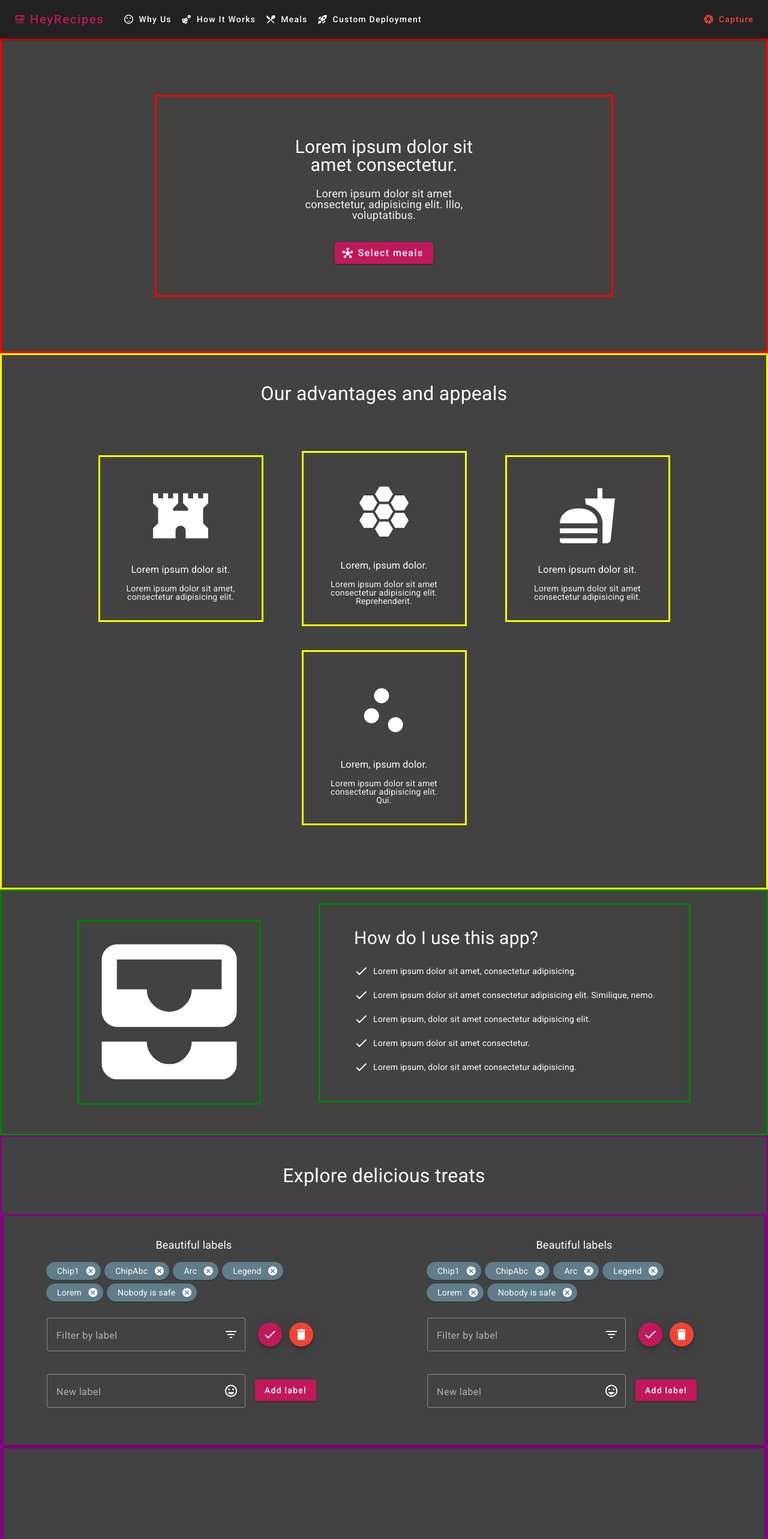
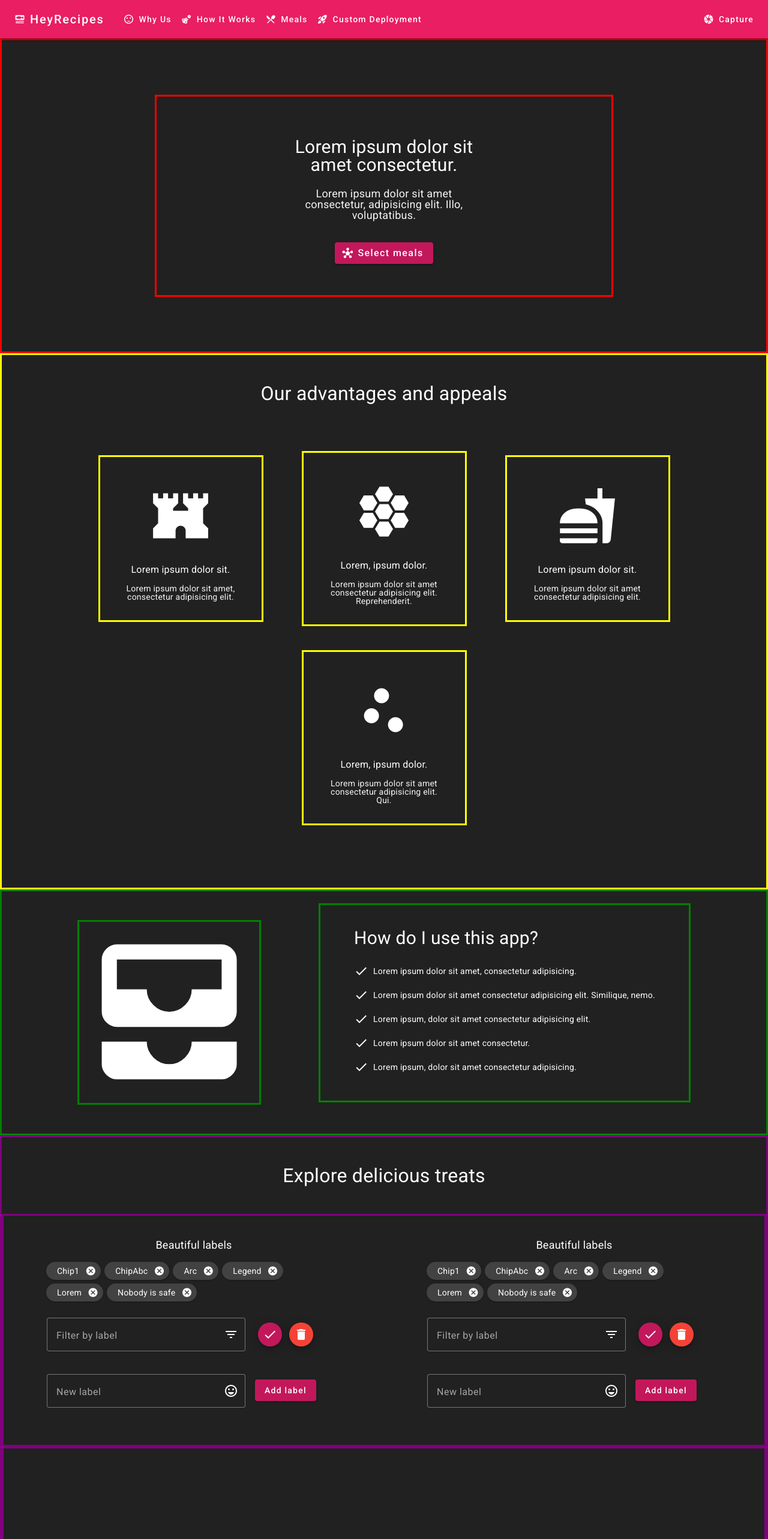
Before and after one commit to Kairn/hey-recipes, an Angular app: page / in a window 1280 px wide. Shown: the top 2566 px of the page at 60% size. Built offline with nearby package versions, Linux system fonts and the light colour scheme.

Commit message:
minor color adjustments

```diff
--- a/src/app/chipset/chipset.component.scss
+++ b/src/app/chipset/chipset.component.scss
@@ -1,5 +1,6 @@
 @import '../../imports.scss';
 
+$chip-color: $basic-color;
 $chip-hei: 30px;
 $min-chip-wid: 60px;
 $side-btn-width: 102px;
@@ -32,7 +33,7 @@ $side-btn-width: 102px;
 }
 
 .chip {
-    background-color: $accent-color;
+    background-color: $chip-color;
     display: inline-flex;
     justify-content: space-between;
     align-items: center;
@@ -48,7 +49,7 @@ $side-btn-width: 102px;
     cursor: default;
 
     &:hover {
-        background-color: lighten($color: $accent-color, $amount: 5%);
+        background-color: lighten($color: $chip-color, $amount: 5%);
         box-shadow: 0px 3px 3px 0px rgba($color: #000000, $alpha: 0.2);
         transition-duration: 0.25s;
         transition-property: box-shadow;
--- a/src/app/footer/footer.component.scss
+++ b/src/app/footer/footer.component.scss
@@ -1,5 +1,7 @@
+@import '../../imports.scss';
+
 #footer-box {
-    background-color: #212121;
+    background-color: $primary-color;
     width: 100%;
     min-height: 95px;
     color: white;
--- a/src/app/header/header.component.html
+++ b/src/app/header/header.component.html
@@ -2,7 +2,7 @@
     <button mat-icon-button [matMenuTriggerFor]="menu" class="nav-menu">
         <mat-icon>menu</mat-icon>
     </button>
-    <button mat-button color="primary" class="nav-button-main">
+    <button mat-button color="basic" class="nav-button-main">
         <mat-icon>set_meal</mat-icon>
         HeyRecipes
     </button>
@@ -24,7 +24,7 @@
         Custom Deployment
     </button>
     <span class="nav-spacer-right-fill"></span>
-    <button mat-button color="warn" class="nav-button">
+    <button mat-button color="basic" class="nav-button">
         <mat-icon>camera</mat-icon>
         Capture
     </button>
--- a/src/app/header/header.component.scss
+++ b/src/app/header/header.component.scss
@@ -1,3 +1,5 @@
+@import '../../imports.scss';
+
 .nav-menu {
     display: none;
 }
@@ -6,6 +8,7 @@
     position: fixed;
     top: 0;
     z-index: 100;
+    background-color: $primary-color;
     box-shadow: 0 2px 4px 0 rgba($color: #000000, $alpha: 0.5);
 }
 
--- a/src/imports.scss
+++ b/src/imports.scss
@@ -2,3 +2,4 @@ $primary-color: #e91e63;
 $accent-color: #607d8b;
 $warn-color: #f44336;
 $basic-color: #424242;
+$bg-color: #212121;
--- a/src/styles.scss
+++ b/src/styles.scss
@@ -8,7 +8,7 @@
 
 html,
 body {
-    background-color: $basic-color;
+    background-color: $bg-color;
     color: white;
     overflow-x: hidden;
     user-select: text;
```
